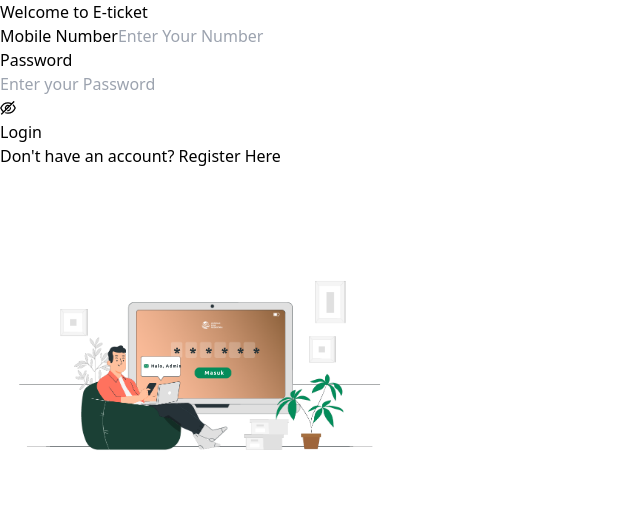
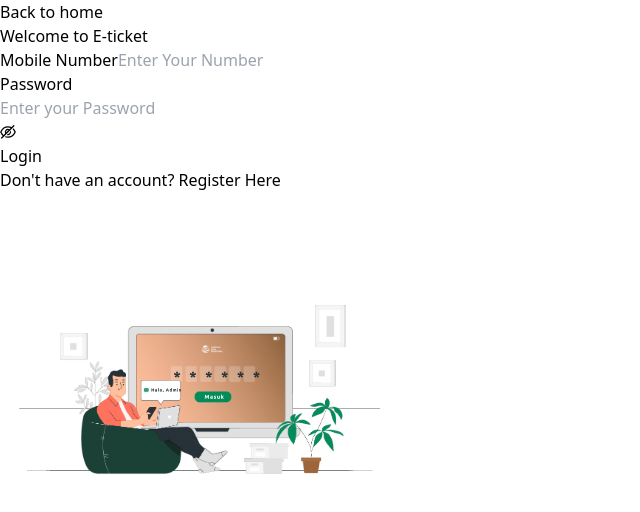
Before and after one commit to esmotara-codec/Login_system-in_React, a React (Vite) app: page / in a window 1280 px wide. Shown: the top 512 px of the page, without its empty margins (0-640 px from the left). Built offline with nearby package versions, Linux system fonts and the light colour scheme.

Commit message:
Login updated

```diff
--- a/src/component/Login.jsx
+++ b/src/component/Login.jsx
@@ -51,6 +51,13 @@ const Login = () => {
   return (
     <div className="min-h-screen flex flex-col lg:flex-row items-center justify-center bg-[#407d94] bg-opacity-15 px-4 md:px-10">
       {/* Form Section */}
+      <div>
+        <Link to="/home">
+        <button
+        type="button"
+        className="bg-blue-700 border border-slate-900 rounded-lg shadow-sm">Back to home
+        </button></Link>
+      </div>
       <div className="bg-gray-200 w-full lg:w-1/2 max-w-lg p-3 md:p-6 mt-8 shadow-md rounded-lg">
         <h4 className="text-2xl md:text-3xl font-bold text-cyan-700 text-center mb-6">
           Welcome to E-ticket
```
